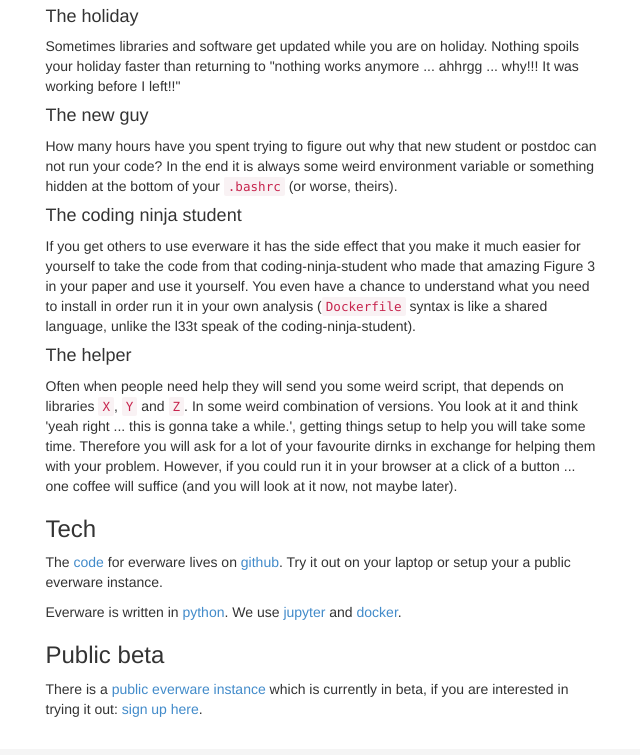
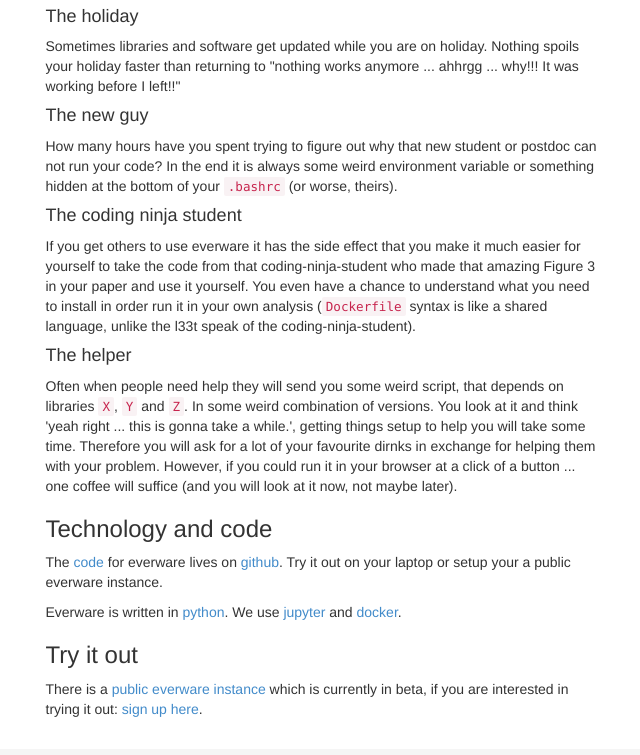
Before and after one commit to betatim/everware.github.io, a website: page lhcb-paris15.html in a window 1280 px wide. Shown: the part 1463-2218 px from the top of the page, without its empty margins (317-957 px from the left). Drawn offline with Linux system fonts and the light colour scheme; a script that the page names is missing.

Commit message:
Slight renaming

```diff
--- a/lhcb-paris15.html
+++ b/lhcb-paris15.html
@@ -172,7 +172,7 @@
     </div>
 
     <div class="col-sm-6" style="float:none; margin:0 auto">
-      <h3>Tech</h3>
+      <h3>Technology and code</h3>
       <p>
         The <a href="https://github.com/everware">code</a> for
         everware lives on <a href="https://github.com/">github</a>.
@@ -188,7 +188,7 @@
     </div>
 
     <div class="col-sm-6" style="float:none; margin:0 auto">
-      <h3>Public beta</h3>
+      <h3>Try it out</h3>
       <p>
         There is
         a <a href="https://everware.rep.school.yandex.net">public
```
